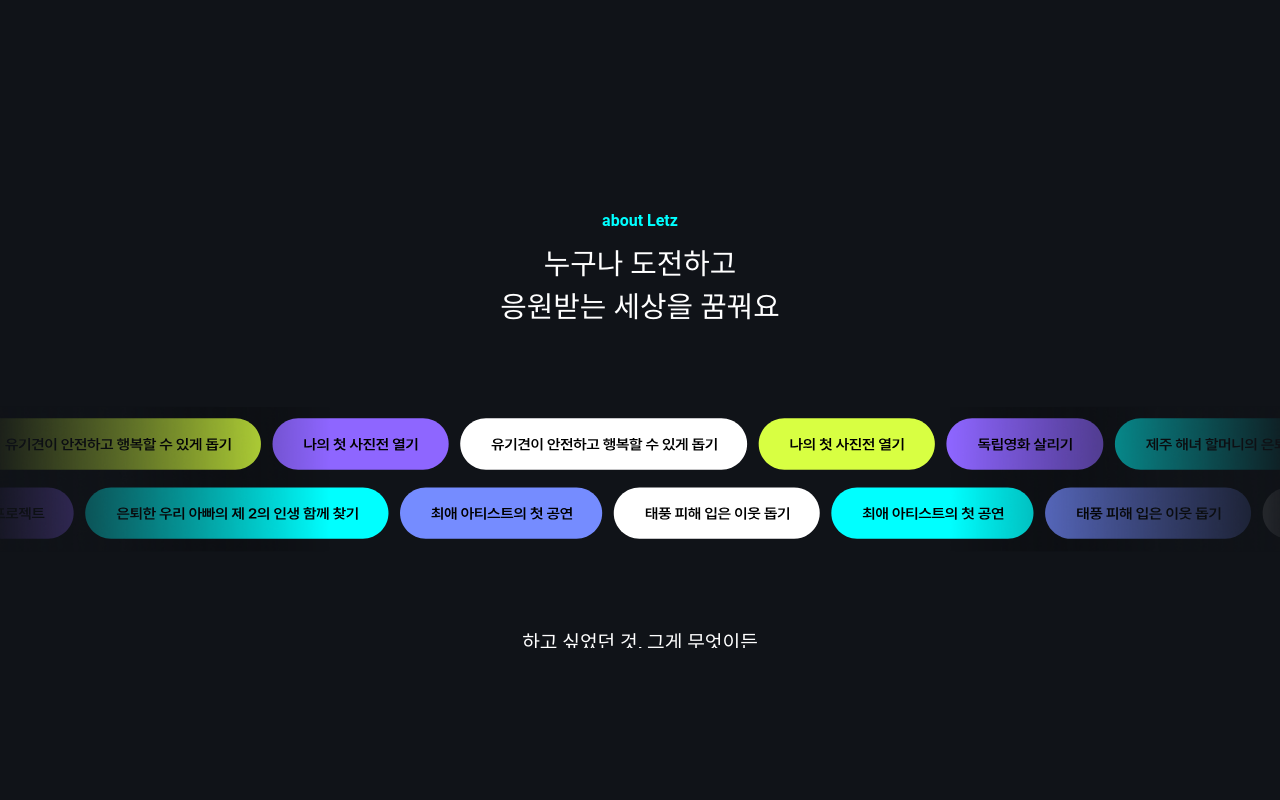
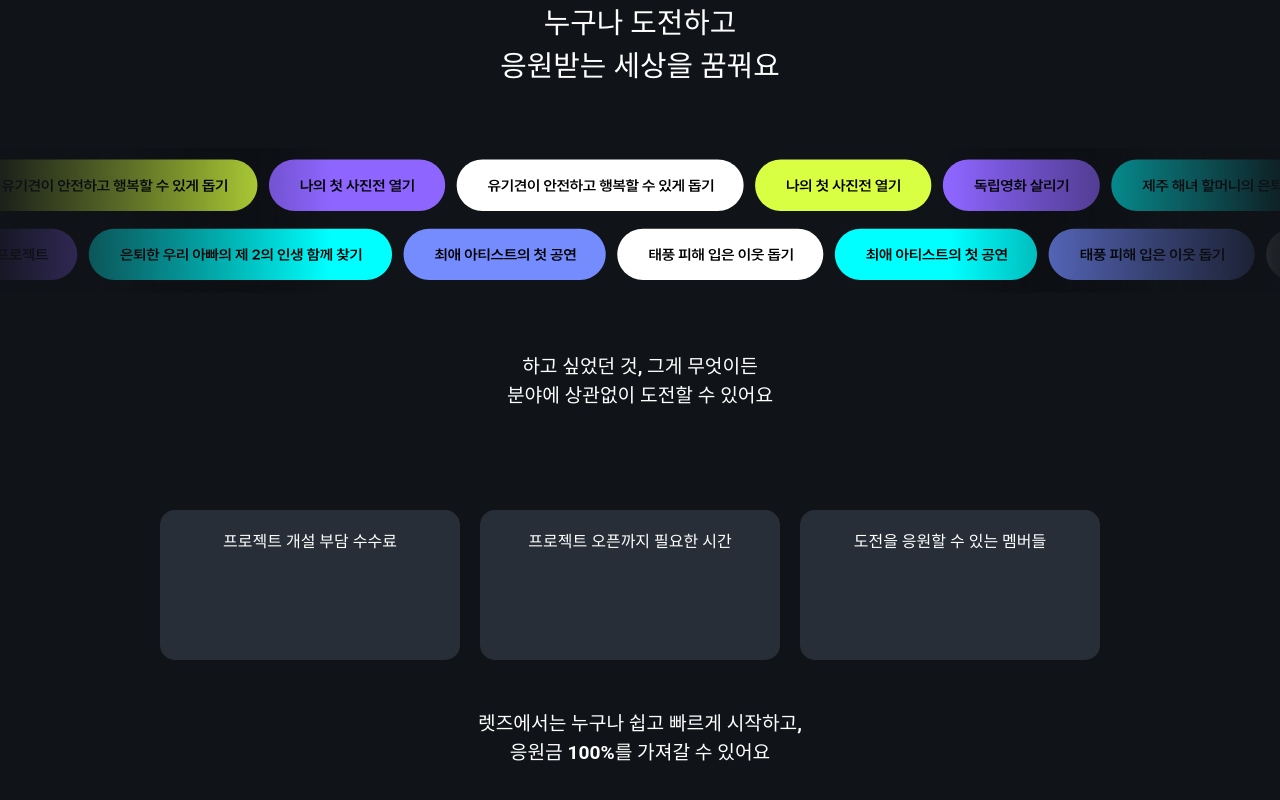
Before and after one commit to Doseung-Yang/letz.event, a Next.js app: page / in a window 1280 px wide. Shown: the part 3592-4392 px from the top of the page. Before the commit the page ends 4240 px from the top, so only its background shows below. Built offline with nearby package versions, Linux system fonts and the light colour scheme; a small style sheet from the web is missing; a web font is replaced by a local one.

Commit message:
2024-02-01 1017

```diff
--- a/src/assets/scss/section/_site.scss
+++ b/src/assets/scss/section/_site.scss
@@ -1,5 +1,5 @@
 #site {
-    height: 100vh;
+    height: 180vh;
     overflow: hidden;
 }
 
@@ -9,13 +9,23 @@
     display: flex;
     justify-content: center;
     padding: 100px 0;
+}
 
-    @media screen and (max-width: 800px) {
+@media screen and (max-width: 800px) {
+    .site__inner {
         padding: 100px 0;
     }
+    .site__wrap > div > div {
+        flex-direction: column;
+    }
+}
 
-    @media screen and (min-width: 801px) {
+@media screen and (min-width: 801px) {
+    .site__inner {
         padding: 200px 0;
+    }
+    .site__wrap > div > div {
+        flex-direction: row;
     }
 }
 
@@ -49,3 +59,16 @@
     font-size: 1.2rem;
     font-weight: bold;
 }
+
+.rollingSSunder {
+    width: 300px;
+    height: 150px;
+    background-color: rgba(39, 46, 56, 1);
+    border-radius: 15px;
+    padding: 20px 17px;
+    margin-top: 100px;
+    margin-right: 20px;
+    font-size: 1rem;
+    font-weight: bold;
+    color: rgba(255, 255, 255, 1);
+}
--- a/src/assets/scss/section/_skill.scss
+++ b/src/assets/scss/section/_skill.scss
@@ -1,5 +1,5 @@
 #skill {
-    height: 310vh;
+    height: 300vh;
     background-color: rgba(20, 24, 30, 1);
 }
 
--- a/src/components/Site.jsx
+++ b/src/components/Site.jsx
@@ -28,7 +28,12 @@ const Site = () => {
                             </div>
                         }
                         <h2 style={{ whiteSpace: 'pre-line'}}>{siteText[0].subbtitle}</h2>
-
+                        <div style={{ display: 'flex', flexDirection: 'row' }}>
+  <div className='rollingSSunder'>{siteText[0].potitle}</div>
+  <div className='rollingSSunder'>{siteText[0].potitle2}</div>
+  <div className='rollingSSunder'>{siteText[0].Ssunder2}</div>
+</div>
+                        <h2 style={{ whiteSpace: 'pre-line', marginTop: '50px'}}>{siteText[0].Ssunabout}</h2>
                     </div>
                 </div>
             </div>
--- a/src/constants/index.js
+++ b/src/constants/index.js
@@ -88,5 +88,10 @@ export const siteText = [
         potitle4: "도전을 응원할 수 있는\n 멤버들",
         potitle5: "600만 명+",
         potitle6: "렛즈에서는 누구나 쉽고 빠르게 도전을 시작하고,\n 응원금 100%를 가져갈 수 있어요",
+        Ssunder: "프로젝트 개설 부담\n 수수료",
+        Ssunder1: "프로젝트 오픈까지\n필요한 시간",
+        Ssunder2: "도전을 응원할 수 있는\n멤버들",
+        Ssunabout: "렛즈에서는 누구나 쉽고 빠르게 시작하고,\n응원금 100%를 가져갈 수 있어요",
+        footer_1: "공유하고\n친구랑 가장 먼저 사용하세요",
     },
 ];
--- a/src/pages/map.js
+++ b/src/pages/map.js
@@ -1,5 +1,6 @@
 import React, { useRef, useEffect } from "react";
-import './MapPage.css';
+import '@/assets/scss/setting/_map.scss';
+
 
 const MapPage = () => {
   const postcodeRef = useRef(null);
```
